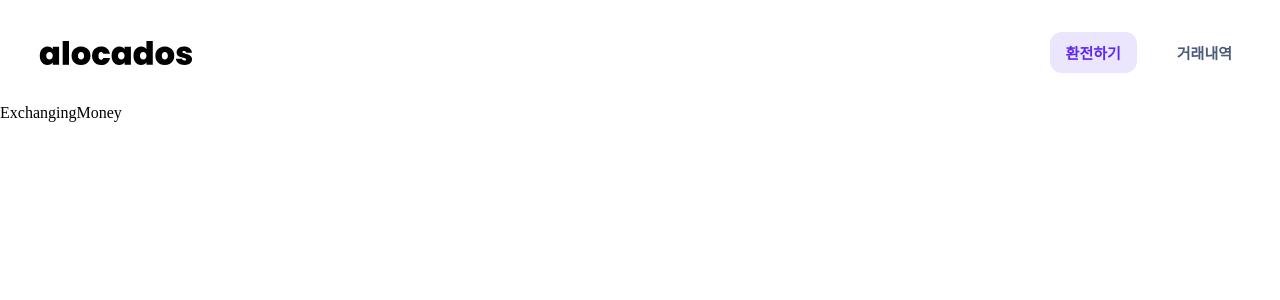
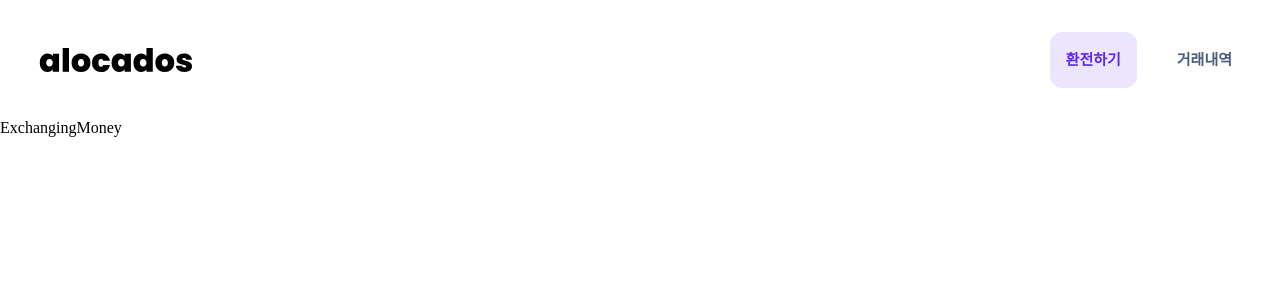
Before and after one commit to Sonwanseo/alocados-frontend-task, a React (Create React App) app: page /exchanging-money in a window 1280 px wide. Shown: the top 300 px of the page. Built offline with nearby package versions, Linux system fonts and the light colour scheme.

Commit message:
feat: Button 컴포넌트에 lineHeight css 추가

```diff
--- a/src/components/Common/Button/Button.tsx
+++ b/src/components/Common/Button/Button.tsx
@@ -18,6 +18,10 @@ const StyledButton = styled.button<StyledButtonProps>`
   padding: 10px 16px;
   border: none;
   border-radius: 12px;
+`;
+
+const StyledText = styled(Text)`
+  line-height: 36px;
 `;
 
 export default function (props: Props) {
@@ -41,9 +45,9 @@ export default function (props: Props) {
 
   return (
     <StyledButton backgroundColor={backgroundColor} {...rest}>
-      <Text button semibold color={color}>
+      <StyledText button semibold color={color}>
         {children}
-      </Text>
+      </StyledText>
     </StyledButton>
   );
 }
```
